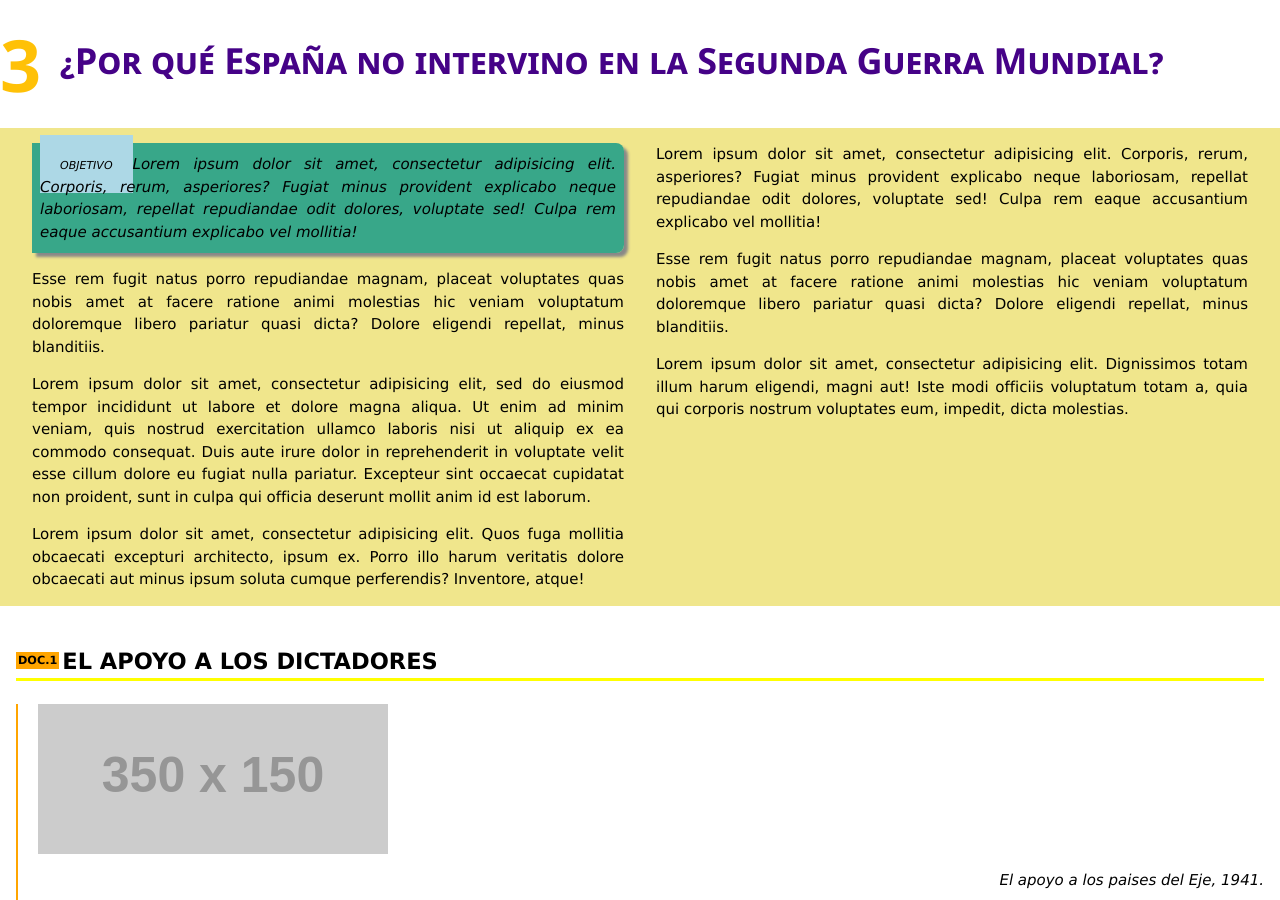
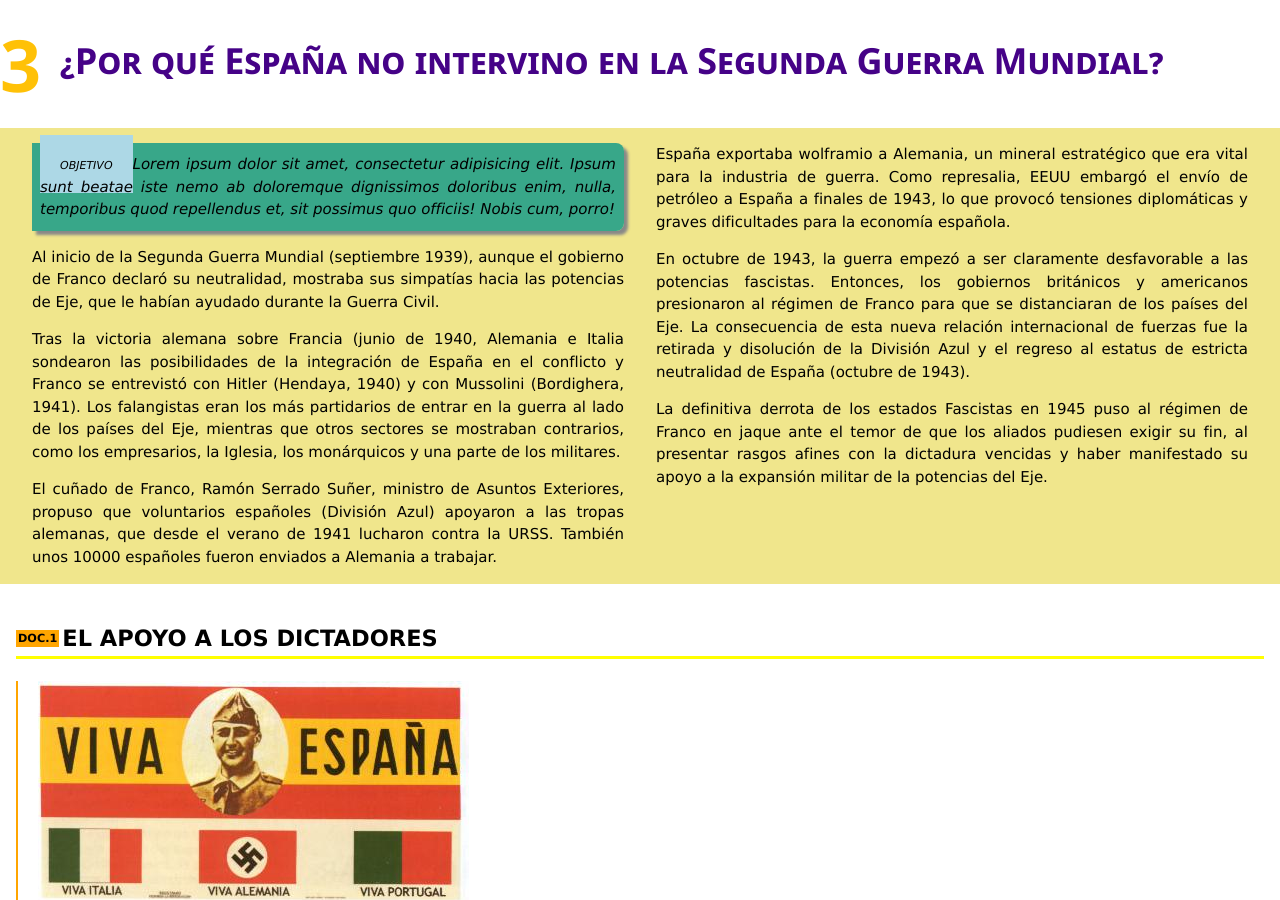
Before and after one commit to BAT2/bat2.github.io, a Jekyll site: the page built from _pages/tema15-3.html, in a window 1280 px wide and 900 px high. Built offline with Jekyll 4.4.1, drawn with Linux system fonts in a browser that asks for light colours; some web fonts are replaced; comment, search, counter and statistics services are not loaded.

Commit message:
Actualisado

```diff
--- a/_pages/tema15-3.html
+++ b/_pages/tema15-3.html
@@ -14,15 +14,15 @@ permalink: /espanya-guerra
 
 <div class="w3-row w3-container w3-khaki">
   <div class="w3-container w3-col m6 s12 goal-box">
-    <p>Lorem ipsum dolor sit amet, consectetur adipisicing elit. Corporis, rerum, asperiores? Fugiat minus provident explicabo neque laboriosam, repellat repudiandae odit dolores, voluptate sed! Culpa rem eaque accusantium explicabo vel mollitia!</p>
-    <p>Esse rem fugit natus porro repudiandae magnam, placeat voluptates quas nobis amet at facere ratione animi molestias hic veniam voluptatum doloremque libero pariatur quasi dicta? Dolore eligendi repellat, minus blanditiis.</p>
-    <p>Lorem ipsum dolor sit amet, consectetur adipisicing elit, sed do eiusmod tempor incididunt ut labore et dolore magna aliqua. Ut enim ad minim veniam, quis nostrud exercitation ullamco laboris nisi ut aliquip ex ea commodo consequat. Duis aute irure dolor in reprehenderit in voluptate velit esse cillum dolore eu fugiat nulla pariatur. Excepteur sint occaecat cupidatat non proident, sunt in culpa qui officia deserunt mollit anim id est laborum.</p>
-    <p>Lorem ipsum dolor sit amet, consectetur adipisicing elit. Quos fuga mollitia obcaecati excepturi architecto, ipsum ex. Porro illo harum veritatis dolore obcaecati aut minus ipsum soluta cumque perferendis? Inventore, atque!</p>
+    <p>Lorem ipsum dolor sit amet, consectetur adipisicing elit. Ipsum sunt beatae iste nemo ab doloremque dignissimos doloribus enim, nulla, temporibus quod repellendus et, sit possimus quo officiis! Nobis cum, porro!</p>
+    <p>Al inicio de la Segunda Guerra Mundial (septiembre 1939), aunque el gobierno de Franco declaró su neutralidad, mostraba sus simpatías hacia las potencias de Eje, que le habían ayudado durante la Guerra Civil.</p>
+    <p>Tras la victoria alemana sobre Francia (junio de 1940, Alemania e Italia sondearon las posibilidades de la integración de España en el conflicto y Franco se entrevistó con Hitler (Hendaya, 1940) y con Mussolini (Bordighera, 1941). Los falangistas eran los más partidarios de entrar en la guerra al lado de los países del Eje, mientras que otros sectores se mostraban contrarios, como los empresarios, la Iglesia, los monárquicos y una parte de los militares.</p>
+    <p>El cuñado de Franco, Ramón Serrado Suñer, ministro de Asuntos Exteriores, propuso que voluntarios españoles (División Azul) apoyaron a las tropas alemanas, que desde el verano de 1941 lucharon contra la URSS. También unos 10000 españoles fueron enviados a Alemania a trabajar.</p>
   </div>
   <div class="w3-container w3-col m6 s12">
-    <p>Lorem ipsum dolor sit amet, consectetur adipisicing elit. Corporis, rerum, asperiores? Fugiat minus provident explicabo neque laboriosam, repellat repudiandae odit dolores, voluptate sed! Culpa rem eaque accusantium explicabo vel mollitia!</p>
-    <p>Esse rem fugit natus porro repudiandae magnam, placeat voluptates quas nobis amet at facere ratione animi molestias hic veniam voluptatum doloremque libero pariatur quasi dicta? Dolore eligendi repellat, minus blanditiis.</p>
-    <p>Lorem ipsum dolor sit amet, consectetur adipisicing elit. Dignissimos totam illum harum eligendi, magni aut! Iste modi officiis voluptatum totam a, quia qui corporis nostrum voluptates eum, impedit, dicta molestias.</p>
+    <p>España exportaba wolframio a Alemania, un mineral estratégico que era vital para la industria de guerra. Como represalia, EEUU embargó el envío de petróleo a España a finales de 1943, lo que provocó tensiones diplomáticas y graves dificultades para la economía española.</p>
+    <p>En octubre de 1943, la guerra empezó a ser claramente desfavorable a las potencias fascistas. Entonces, los gobiernos británicos y americanos presionaron al régimen de Franco para que se distanciaran de los países del Eje. La consecuencia de esta nueva relación internacional de fuerzas fue la retirada y disolución de la División Azul y el regreso al estatus de estricta neutralidad de España (octubre de 1943).</p>
+    <p>La definitiva derrota de los estados Fascistas en 1945 puso al régimen de Franco en jaque ante el temor de que los aliados pudiesen exigir su fin, al presentar rasgos afines con la dictadura vencidas y haber manifestado su apoyo a la expansión militar de la potencias del Eje. </p>
   </div>
 </div>
 
@@ -32,7 +32,7 @@ permalink: /espanya-guerra
     <p>EL APOYO A LOS DICTADORES</p>
   </header>
   <div>
-    <img src="http://via.placeholder.com/350x150" alt="">
+    <img src="assets/img/el apoyo a los dictadores.jpg" alt="">
     <p class="epigrafe">El apoyo a los paises del Eje, 1941.</p>
       <p>Lorem ipsum dolor sit amet, consectetur adipisicing elit. Iure ea possimus necessitatibus, amet repellendus, dolorum assumenda quibusdam eaque quia nulla cupiditate excepturi. Facilis culpa, at dolorem. Dolorum fugit impedit perferendis.</p>
     <p class= "epigrafe ">Carta de Franco a Mussolini, 10 de junio de 1940</p>
@@ -51,7 +51,7 @@ permalink: /espanya-guerra
     <p>Lorem ipsum dolor sit amet, consectetur adipisicing elit. Optio reprehenderit esse in illum quod qui nisi, ut distinctio incidunt sit, fugiat maxime quibusdam officiis. Eaque quaerat soluta consequuntur quis voluptates.</p>
     <p class="epigrafe">Informe Carrero Blanco a Franco, diciembre de 1941</p>
     <figure style="width:350px">
-      <img src="http://via.placeholder.com/350x150" alt="">
+      <img src="assets/img/himmler en el ejercito.jpg" alt="">
       <figcaption>Himmler, el jefe de policia alemana, desfila ante un grupo de falangistas en su visita a España en octubre de 1940</figcaption>
     </figure>
   </div>
@@ -64,7 +64,7 @@ permalink: /espanya-guerra
   <div>
     <p class="background-color:rgba(68, 8, 164, 0.54)">Lorem ipsum dolor sit amet, consectetur adipisicing elit. Aliquam nulla ex soluta dolorem quis ad, nihil veritatis sequi architecto nobis ullam itaque nisi ab minus culpa ea, fugit molestias quibusdam.</p>
     <figure>
-      <img src="http://via.placeholder.com/350x150" alt="">
+      <img src="assets/img/hitler y franco hendaya.jpg" alt="">
       <figcaption>Hitler y Franco desfilando en la estación de Hendaya, octubre de 1940.</figcaption>
     </figure>
   </div>
@@ -78,7 +78,7 @@ permalink: /espanya-guerra
     <p>Lorem ipsum dolor sit amet, consectetur adipisicing elit. Sed velit quisquam quae adipisci commodi optio esse unde odit eaque odio nesciunt repellat dignissimos, dicta ipsa obcaecati reprehenderit cupiditate porro et.</p>
     <p class="epigrafe">Revista El Mundo, 1941.</p>
     <figure>
-      <img src="http://via.placeholder.com/350x150" alt="">
+      <img src="assets/img/unnamed.jpg" alt="">
     </figure>
   </div>
 </aside>
@@ -89,7 +89,7 @@ permalink: /espanya-guerra
   </header>
   <div>
     <figure>
-      <img src="http://via.placeholder.com/350x150" alt="">
+      <img src="assets/img/salida de trabajadores para alemania.jpg" alt="">
       <figcaption>Salida de trabajadores hacia Alemania, noviembre de 1941.</figcaption>
     </figure>
   </div>
```
Also changed, not shown: assets/img/el apoyo a los dictadores.jpg (added), assets/img/himmler en el ejercito.jpg (added), assets/img/hitler y franco hendaya.jpg (added), assets/img/salida de trabajadores para alemania.jpg (added), assets/img/unnamed.jpg (added).
